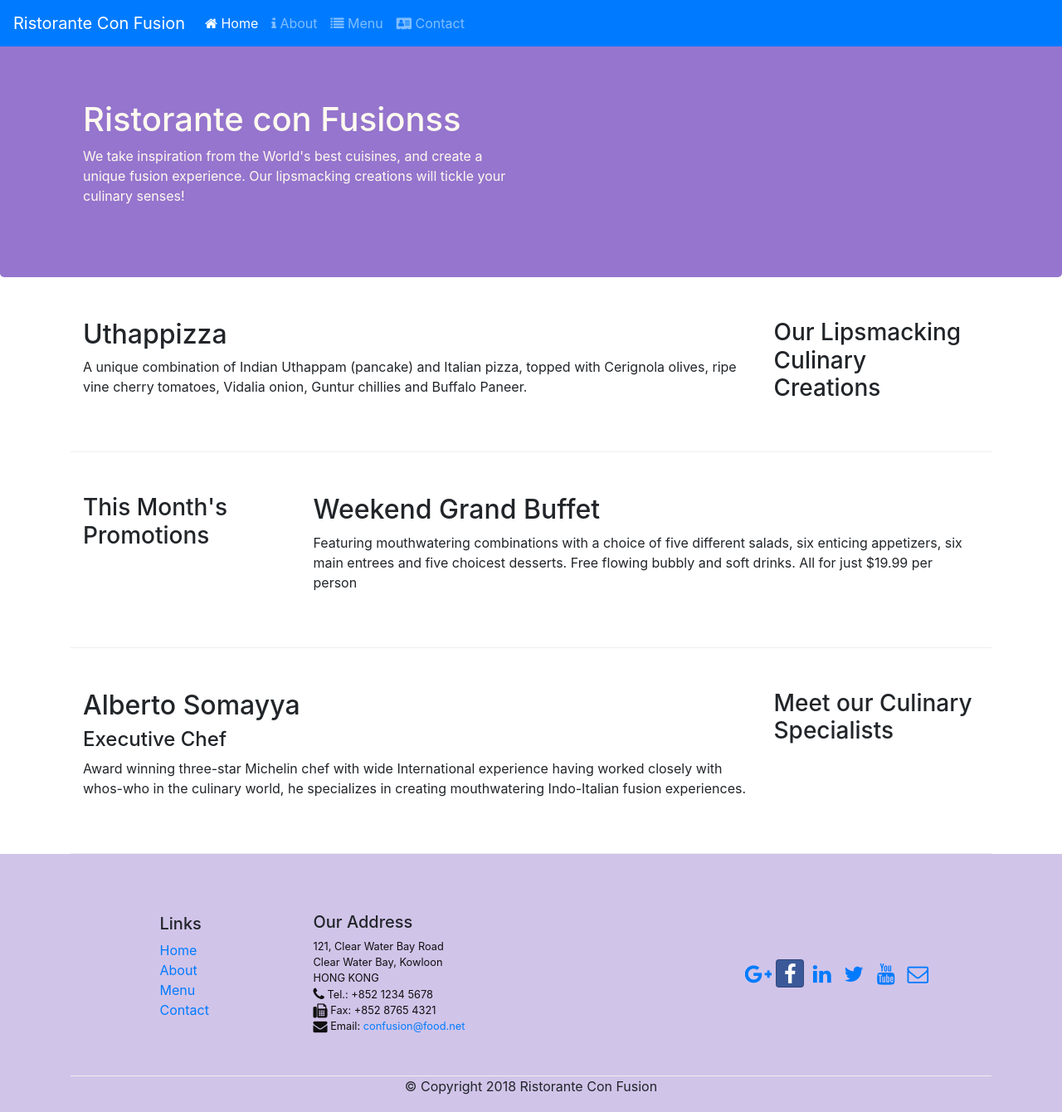
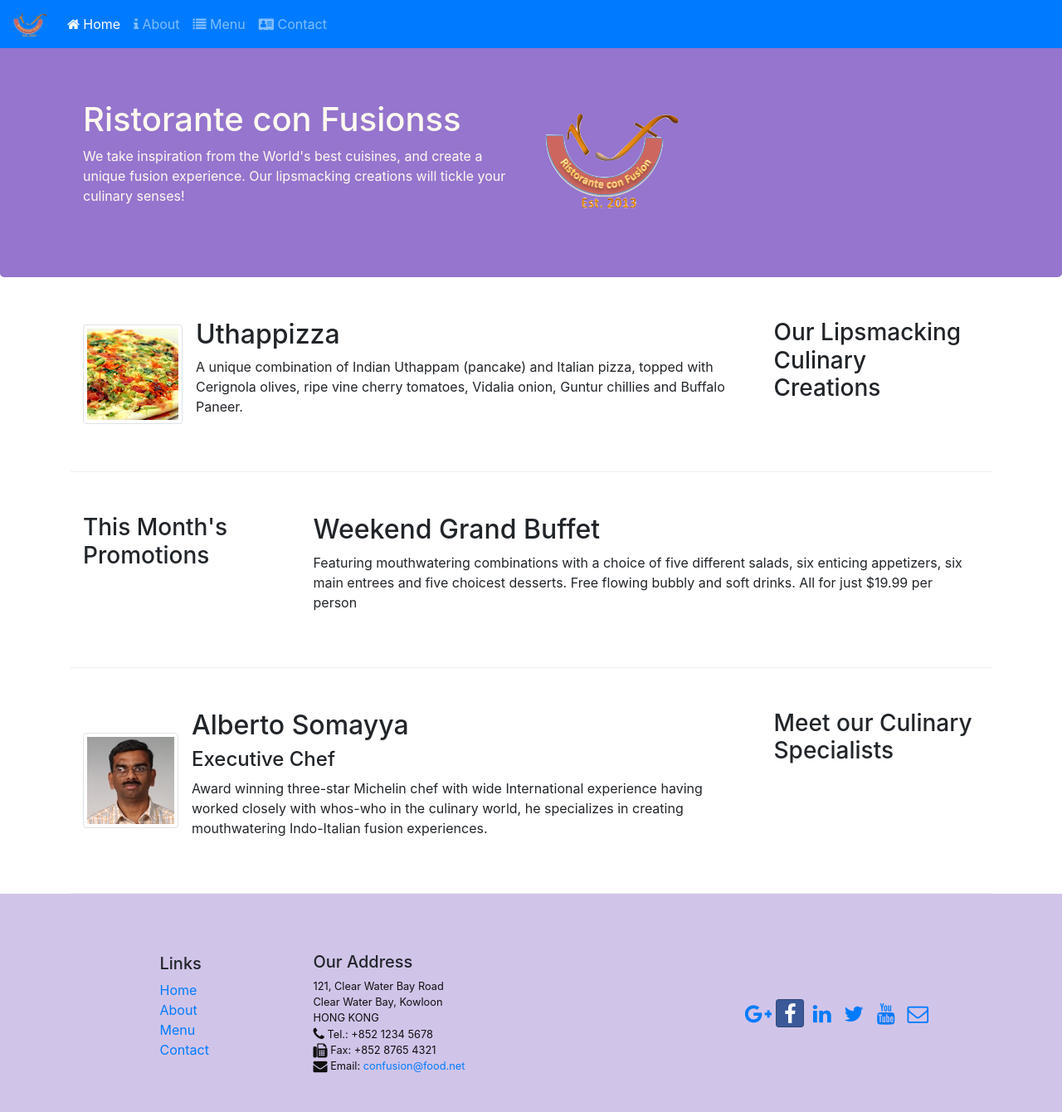
Before and after one commit to hamzaelmorabit/bootstrapCoursera, a website: page index.html in a window 1280 px wide. Shown: the top 1340 px of the page at 83% size. Drawn offline with nearby package versions, Linux system fonts and the light colour scheme.

Commit message:
Media & images

```diff
--- a/index.html
+++ b/index.html
@@ -33,7 +33,11 @@
 
   <body>
     <nav class="navbar navbar-expand-sm navbar-dark bg-primary fixed-top">
-      <a class="navbar-brand" href="#">Ristorante Con Fusion</a>
+      <a class="navbar-brand" href="#">
+        <img src="img/logo.png" height="30" width="41"
+            />
+
+      </a>
       <!-- aria-expanded="false"
         aria-label="Toggle navigation"
 
@@ -47,10 +51,13 @@
         data-toggle="collapse"
         data-target="#Navbar"
       >
-        <span class="navbar-toggler-icon"></span>
+        <!-- <span class="navbar-toggler-icon"></span> -->
       </button>
       <div class="collapse navbar-collapse" id="Navbar">
         <ul class="navbar-nav mr-auto">
+
+
+          </li>
           <li class="nav-item active">
             <a class="nav-link" href="#">
               <span class="fa fa-home" aria-hidden="true"></span> Home</a
@@ -86,7 +93,9 @@
               your culinary senses!
             </p>
           </div>
-          <div class="col-12 col-sm col-md"></div>
+          <div class="col-12 col-sm align-self-center">
+            <img src="img/logo.png" class="img-fluid" />
+          </div>
         </div>
       </div>
     </header>
@@ -97,15 +106,21 @@
           <h3>Our Lipsmacking Culinary Creations</h3>
         </div>
         <div class="col col-sm order-sm-first">
-          <h2>Uthappizza</h2>
-          <p>
-            A unique combination of Indian Uthappam (pancake) and Italian pizza,
-            topped with Cerignola olives, ripe vine cherry tomatoes, Vidalia
-            onion, Guntur chillies and Buffalo Paneer.
-          </p>
+        <div class="media">
+            <img class="d-flex mr-3 img-thumbnail align-self-center"
+                    src="img/uthappizza.png" alt="Uthappizza" />
+            <div class="media-body">
+                <h2 class="mt-0">Uthappizza</h2>
+                <p class="d-none d-sm-block">A unique combination of Indian Uthappam (pancake) and
+                    Italian pizza, topped with Cerignola olives, ripe vine
+                    cherry tomatoes, Vidalia onion, Guntur chillies and
+                    Buffalo Paneer.</p>
+            </div>
+
+          </div>
         </div>
-      </div>
 
+  </div>
       <div class="row row-content">
         <div class="col-12 col-sm-4 col-md-3">
           <h3>This Month's Promotions</h3>
@@ -126,14 +141,19 @@
           <h3>Meet our Culinary Specialists</h3>
         </div>
         <div class="col col-sm order-sm-first col-md">
-          <h2>Alberto Somayya</h2>
-          <h4>Executive Chef</h4>
-          <p>
-            Award winning three-star Michelin chef with wide International
-            experience having worked closely with whos-who in the culinary
-            world, he specializes in creating mouthwatering Indo-Italian fusion
-            experiences.
-          </p>
+                  <div class="media">
+                    <img class="d-flex mr-3 img-thumbnail align-self-center"
+                            src="img/alberto.png" alt="Alberto Somayya">
+                    <div class="media-body">
+                        <h2 class="mt-0">Alberto Somayya</h2>
+                        <h4>Executive Chef</h4>
+                        <p class="d-none d-sm-block">Award winning three-star Michelin chef with wide
+                            International experience having worked closely with
+                            whos-who in the culinary world, he specializes in
+                            creating mouthwatering Indo-Italian fusion experiences.
+                            </p>
+                    </div>
+                </div>
         </div>
       </div>
     </div>
```
Also changed, not shown: aboutus.html (+3 -1 lines), contactus.html (+6 -2 lines), img/alberto.png (added), img/buffet.png (added), img/logo.png (added), img/uthappizza.png (added), 1 other file.
